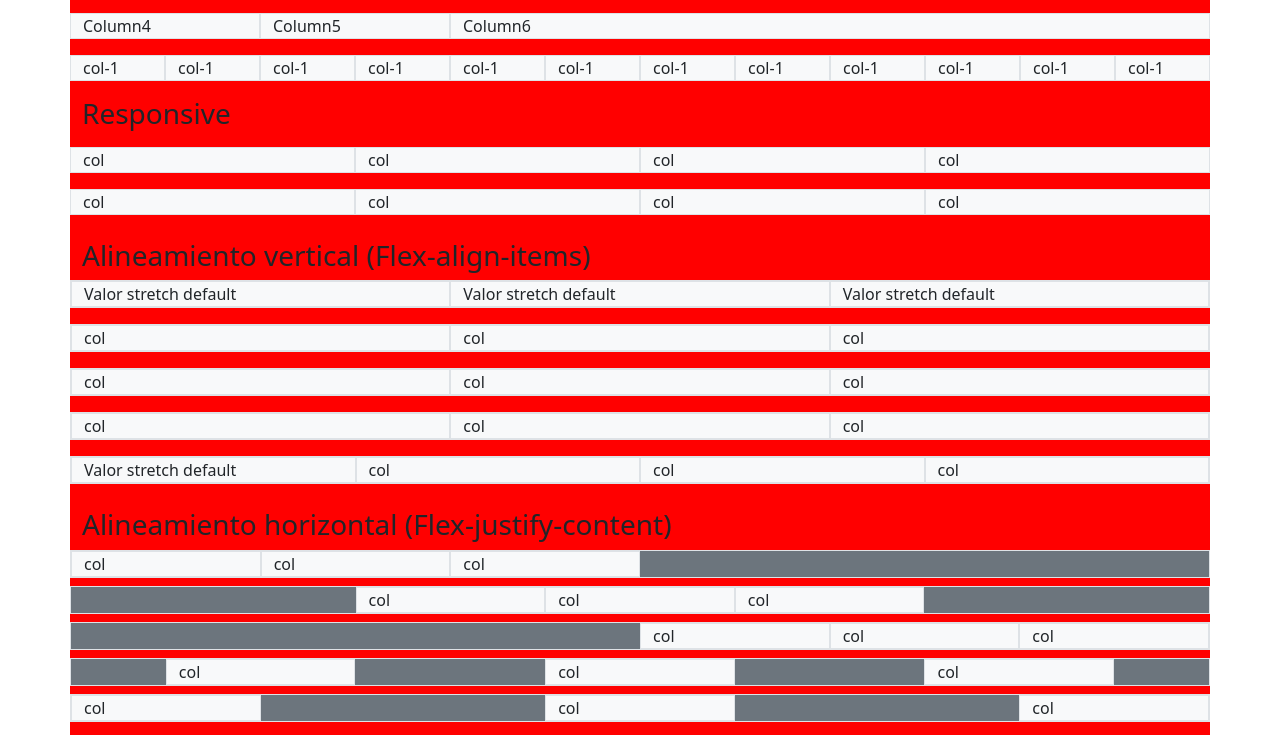
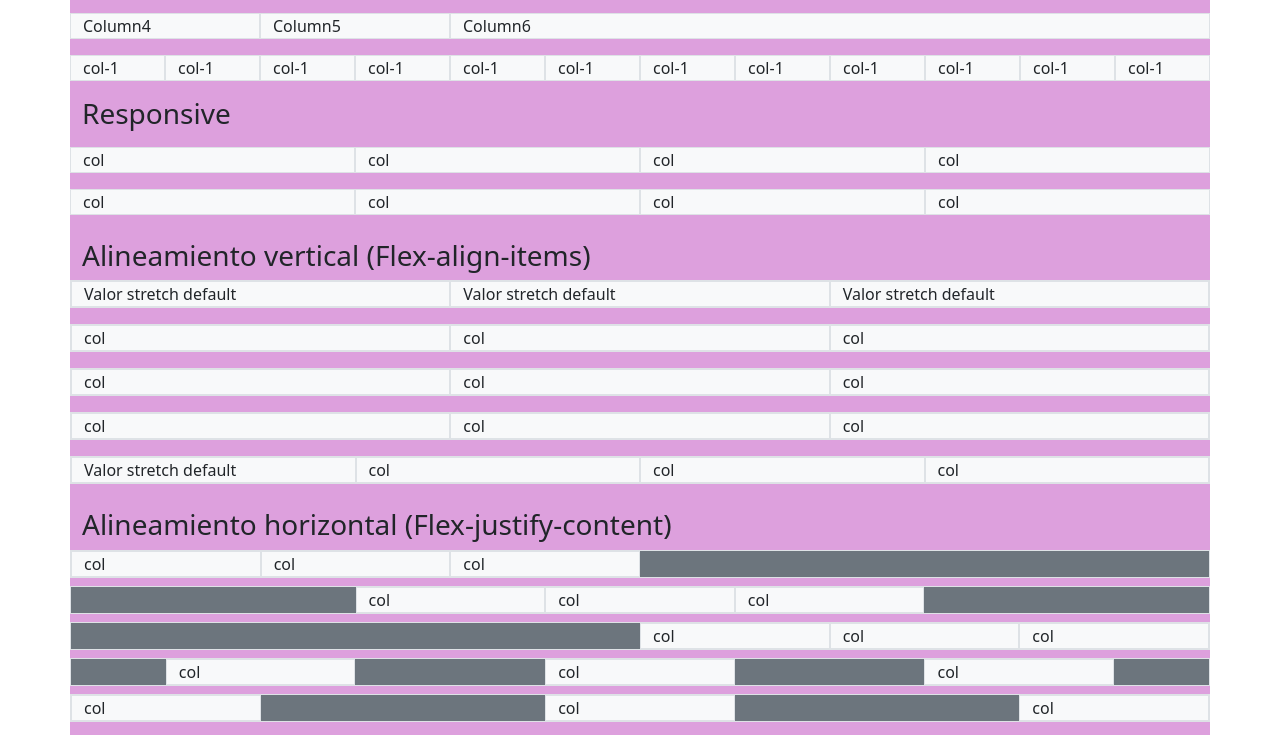
Before and after one commit to Alb3G/Tema_4_Bootstrap, a plain HTML site: page cheatsheet/index.html in a window 1280 px wide. Shown: the part 377-1112 px from the top of the page. Drawn offline with Linux system fonts and the light colour scheme.

Commit message:
Ningun cambio significante

```diff
--- a/cheatsheet/scss/style.scss
+++ b/cheatsheet/scss/style.scss
@@ -1,5 +1,5 @@
 div {
-    background-color: red;
+    background-color: plum;
 
     a {
         color: white;
```
Also changed, not shown: cheatsheet/css/style.css, 1 other file.
